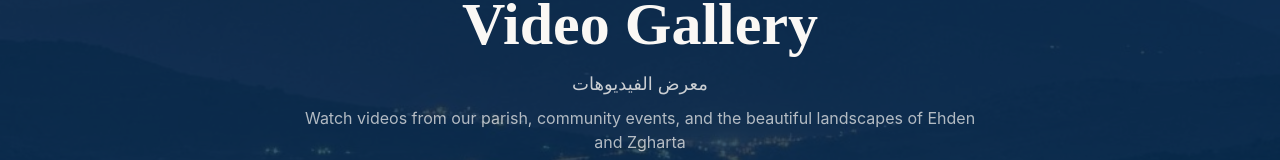
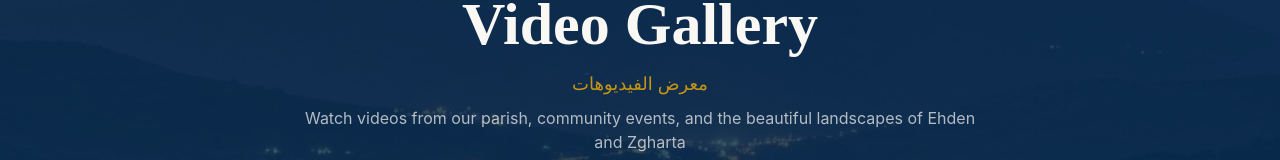
Before and after one commit to JamieKnayer10/Ehden-Zgharta-Parish-, a Next.js app: page /media/videos in a window 1280 px wide. Shown: the part 211-371 px from the top of the page. Built offline with nearby package versions, Linux system fonts and the light colour scheme.

Commit message:
Photos and videos yellow arabic titles

```diff
--- a/app/media/gallery/page.tsx
+++ b/app/media/gallery/page.tsx
@@ -280,7 +280,7 @@
             <h1 className="font-serif text-4xl font-bold text-primary-foreground md:text-5xl lg:text-6xl">
               Photo Gallery
             </h1>
-            <p className="mx-auto mt-4 max-w-2xl text-lg text-primary-foreground/80">
+            <p className="mx-auto mt-4 max-w-2xl text-lg text-secondary">
               معرض الصور
             </p>
             <p className="mx-auto mt-2 max-w-2xl text-primary-foreground/70">
--- a/app/media/videos/page.tsx
+++ b/app/media/videos/page.tsx
@@ -218,7 +218,7 @@
             <h1 className="font-serif text-4xl font-bold text-primary-foreground md:text-5xl lg:text-6xl">
               Video Gallery
             </h1>
-            <p className="mx-auto mt-4 max-w-2xl text-lg text-primary-foreground/80">
+            <p className="mx-auto mt-4 max-w-2xl text-lg text-secondary">
               معرض الفيديوهات
             </p>
             <p className="mx-auto mt-2 max-w-2xl text-primary-foreground/70">
```
